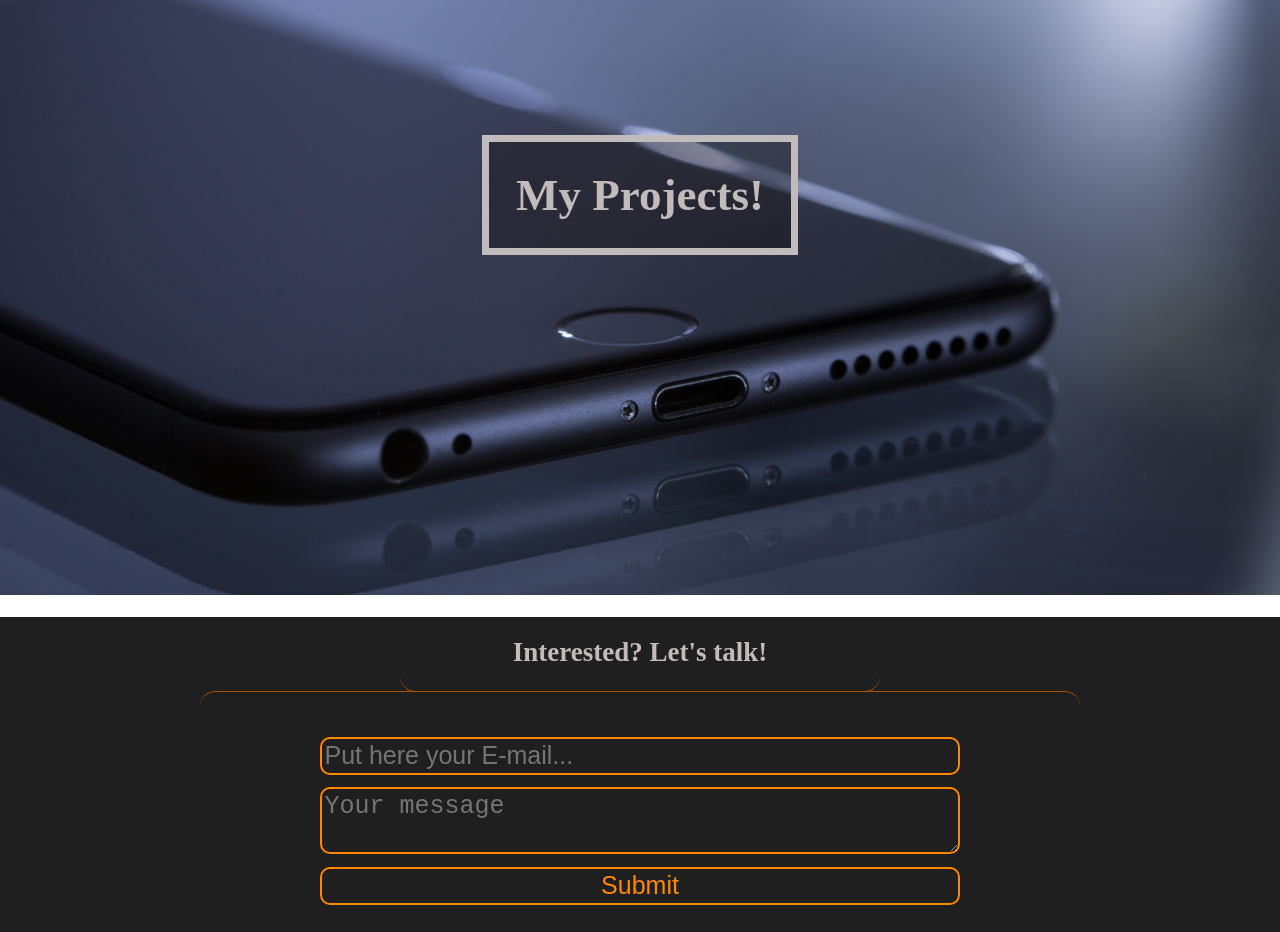
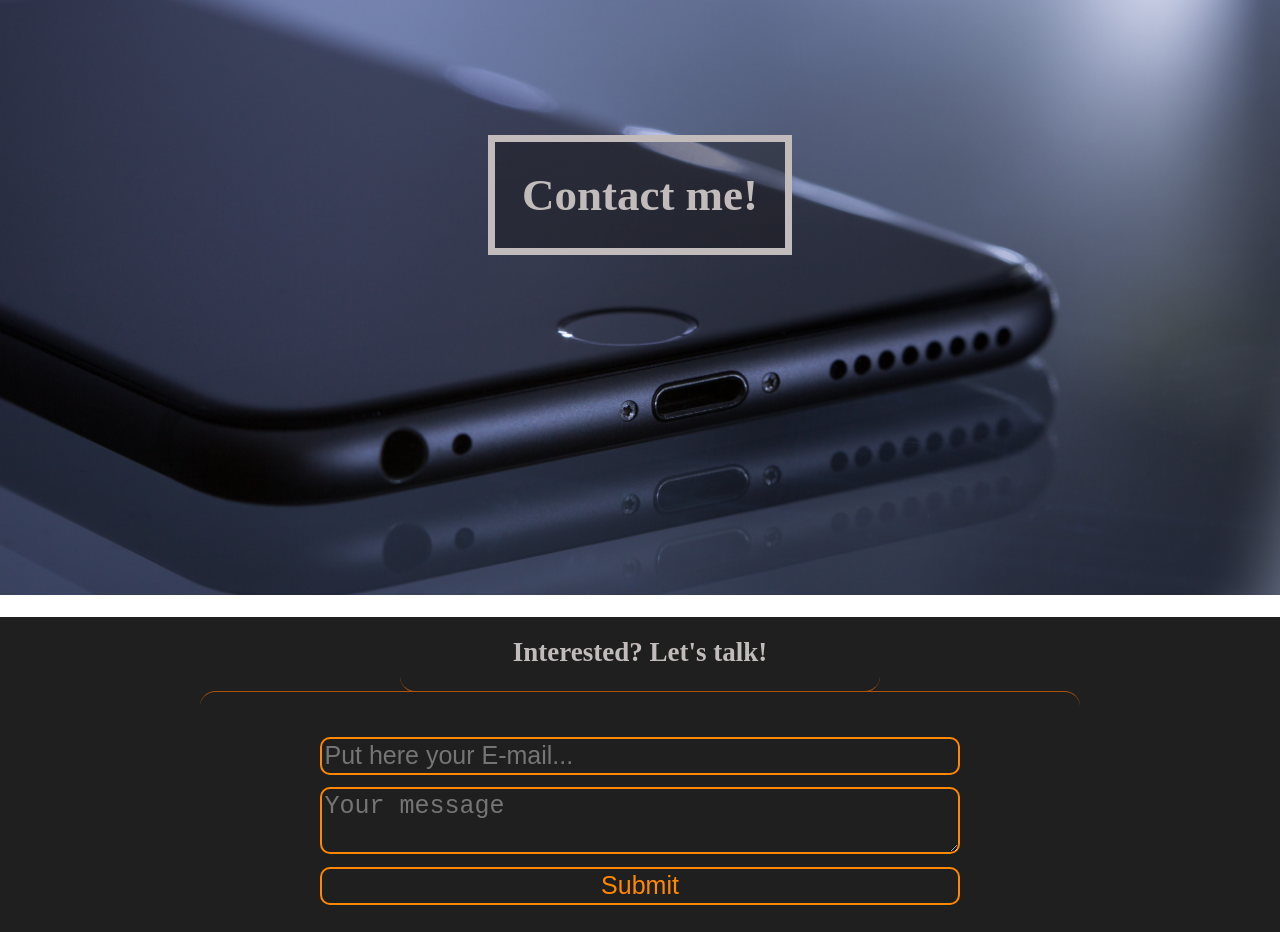
Before and after one commit to AlexGA93/Portfolio_FS, a plain HTML site: page index.html in a window 1280 px wide. Shown: the part 4860-5792 px from the top of the page. Drawn offline with nearby package versions, Linux system fonts and the light colour scheme.

Commit message:
Update index.html

```diff
--- a/index.html
+++ b/index.html
@@ -185,7 +185,7 @@
     <div class="Contact">
       <span>
         <h1 class="border_Contact" id="ContactMe_section">
-          My Projects!
+          Contact me!
         </h1>
       </span>
     </div>
```
